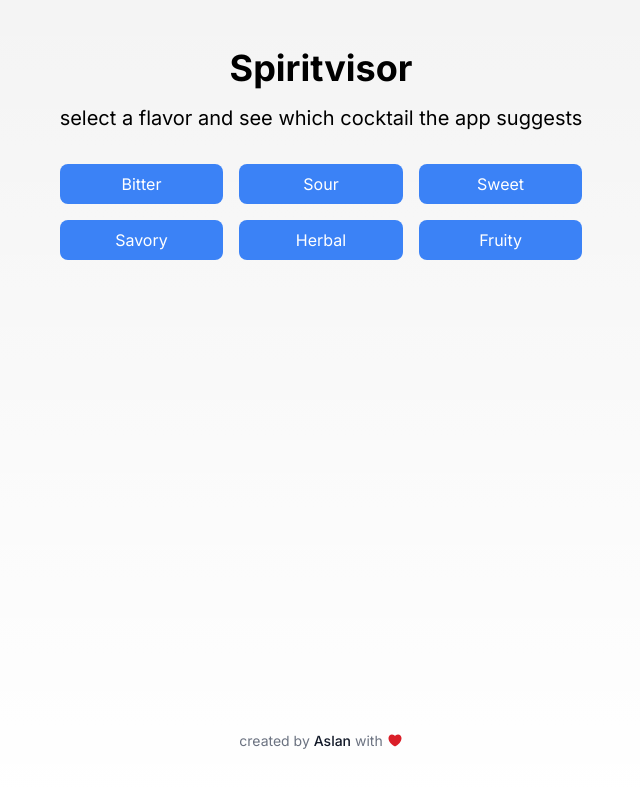
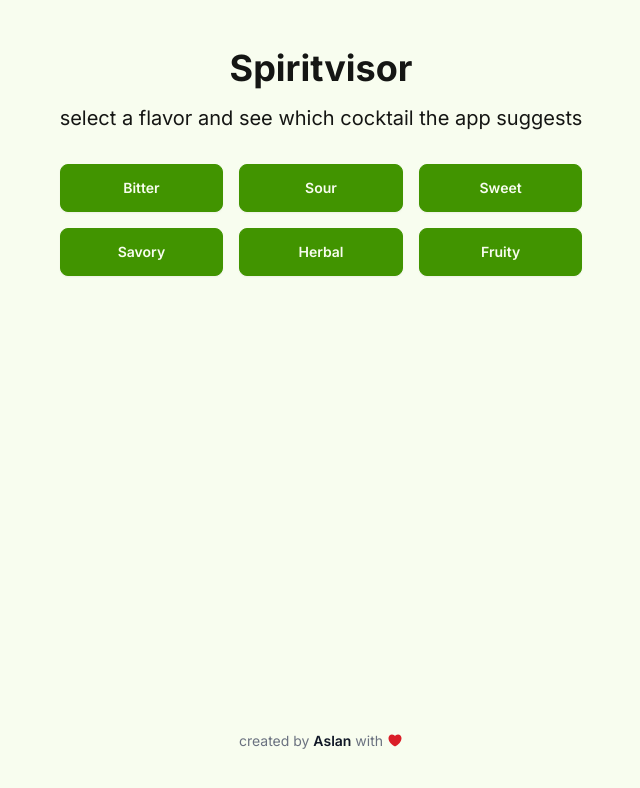
Before and after one commit to aslansari/spiritvisor-react, a Next.js app: page / in a window 1280 px wide. Shown: the top 788 px of the page, without its empty margins (319-959 px from the left). Built offline with nearby package versions, Linux system fonts and the light colour scheme.

Commit message:
feat: add daisy ui

```diff
--- a/app/flavor/[flavor]/page.tsx
+++ b/app/flavor/[flavor]/page.tsx
@@ -6,6 +6,7 @@ import { useRouter } from 'next/navigation';
 import { Chip } from "@/app/ui/chips";
 import { Credit } from "@/app/ui/credit";
 import { Suspense } from "react";
+import Link from "next/link";
 
 export default function Page(
     { params }: { params: { flavor: string; } }
@@ -43,12 +44,14 @@ export default function Page(
                         <Chip key={ingredient} title={ingredient} />
                     ))}
                 </div>
-                <div className="flex flex-row items-center justify-center p-8">
-                    <button className="px-4 py-2 me-4 text-white bg-blue-500 hover:bg-blue-600 rounded-lg" >
-                        <a href="/">Change Flavor</a>
-                    </button>
+                <div className="flex flex-row gap-4 items-center justify-center p-8">
+                    <Link href="/" className="btn btn-outline" >
+                        <button>
+                            Change Flavor
+                        </button>
+                    </Link>
                     <button
-                        className="px-4 py-2 text-white bg-blue-500 hover:bg-blue-600 rounded-lg"
+                        className="btn btn-primary text-white"
                         onClick={
                             // Attempt to recover by trying to re-render the invoices route
                             () => reload.refresh()
@@ -79,5 +82,5 @@ const shimmer = (w: number, h: number, color: string) => `
 
 const toBase64 = (str: string) =>
     typeof window === "undefined"
-      ? Buffer.from(str).toString("base64")
-      : window.btoa(str);
+        ? Buffer.from(str).toString("base64")
+        : window.btoa(str);
--- a/app/globals.css
+++ b/app/globals.css
@@ -3,9 +3,6 @@
 @tailwind utilities;
 
 :root {
-  --foreground-rgb: 0, 0, 0;
-  --background-start-rgb: 244, 244, 244;
-  --background-end-rgb: 255, 255, 255;
 }
 
 body {
--- a/app/layout.tsx
+++ b/app/layout.tsx
@@ -15,7 +15,7 @@ export default function RootLayout({
   children: React.ReactNode;
 }>) {
   return (
-    <html lang="en">
+    <html lang="en" data-theme="lemonade">
       <body className={inter.className}>{children}</body>
     </html>
   );
--- a/app/ui/buttons.tsx
+++ b/app/ui/buttons.tsx
@@ -4,11 +4,8 @@ export function FlavorButton({ params }: { params: { id: string, title: string}}
     const id = params.id;
     const title = params.title;
     return (
-        <Link
-            href={`flavor/${id}`}
-            className="px-4 py-2 text-white bg-blue-500 hover:bg-blue-600 rounded-lg min-w-20"
-        >
-            <button >{`${title}`}</button>
+        <Link href={`flavor/${id}`} className='btn btn-primary text-base-100'>
+            <button>{`${title}`}</button>
         </Link>
     );
 }
--- a/app/ui/chips.tsx
+++ b/app/ui/chips.tsx
@@ -1,8 +1,8 @@
 
 export function Chip({ title }: { title: string }) {
     return (
-        <button className="px-4 py-2 bg-slate-300 text-slate-700 text-sm font-medium rounded-full">
+        <div className="badge badge-ghost py-4 px-4">
             {`${title}`}
-        </button>
+        </div>
     );
 }
--- a/app/ui/credit.tsx
+++ b/app/ui/credit.tsx
@@ -5,7 +5,7 @@ export function Credit() {
     return (
         <div className="flex flex-row items-center gap-1">
             <Link href="https://bento.me/aslansari" target='_blank'>
-                <span className="text-sm text-gray-500"> created by <span className="text-gray-900 font-medium">Aslan</span> with </span>
+                <span className="text-sm text-gray-500"> created by <span className="text-gray-900 font-semibold">Aslan</span> with </span>
             </Link>
             <Image className="hover:animate-bounce" src="/heart-sharp.svg" alt="Heart Logo" width={16} height={16} />
         </div>
--- a/package.json
+++ b/package.json
@@ -19,6 +19,7 @@
     "@types/node": "^20",
     "@types/react": "^18",
     "@types/react-dom": "^18",
+    "daisyui": "^4.11.1",
     "eslint": "^8",
     "eslint-config-next": "14.2.3",
     "postcss": "^8",
--- a/tailwind.config.ts
+++ b/tailwind.config.ts
@@ -15,6 +15,18 @@ const config: Config = {
       },
     },
   },
-  plugins: [],
+  plugins: [
+    require('daisyui'),
+  ],
+  daisyui: {
+    themes: true, // false: only light + dark | true: all themes | array: specific themes like this ["light", "dark", "cupcake"]
+    darkTheme: "dark", // name of one of the included themes for dark mode
+    base: true, // applies background color and foreground color for root element by default
+    styled: true, // include daisyUI colors and design decisions for all components
+    utils: true, // adds responsive and modifier utility classes
+    prefix: "", // prefix for daisyUI classnames (components, modifiers and responsive class names. Not colors)
+    logs: true, // Shows info about daisyUI version and used config in the console when building your CSS
+    themeRoot: ":root", // The element that receives theme color CSS variables
+  },
 };
 export default config;
```
Also changed, not shown: 1 other file (tests, documents, lock files or other folders).
